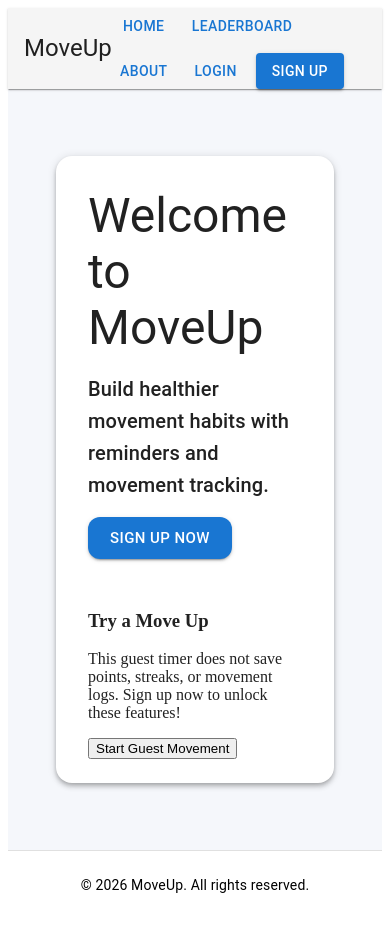
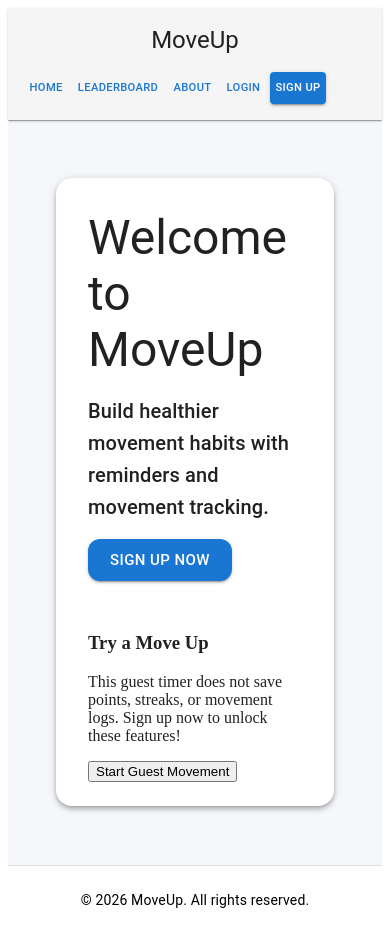
Before and after one commit to tedjburgess/moveUp, a React app in the folder frontend/: page / in a window 390 px wide. Built offline with nearby package versions, Linux system fonts and the light colour scheme; no server answers; the HTML template or start-up script is replaced by a standard one.

Commit message:
style: improve basic responsive layout and formatted

```diff
--- a/frontend/src/App.jsx
+++ b/frontend/src/App.jsx
@@ -4,6 +4,7 @@ import {
   Box,
   Button,
   Container,
+  Stack,
   Toolbar,
   Typography,
 } from "@mui/material";
@@ -19,7 +20,19 @@ import ProtectedPage from "./components/auth/ProtectedPage.jsx";
 
 function App() {
   const [currentPage, setCurrentPage] = useState("home");
-  const { user, isLoggedIn, logout } = useAuth();
+  const { isLoggedIn, logout } = useAuth();
+
+  const handleLogout = () => {
+    logout();
+    setCurrentPage("home");
+  };
+
+  const navButtonStyles = {
+    fontSize: { xs: "0.7rem", sm: "0.875rem" },
+    minWidth: "auto",
+    px: { xs: 0.7, sm: 1 },
+    whiteSpace: "nowrap",
+  };
 
   return (
     <Box
@@ -31,36 +44,78 @@ function App() {
       }}
     >
       <AppBar position="static" color="default" elevation={1}>
-        <Toolbar sx={{ display: "flex", justifyContent: "space-between" }}>
+        <Toolbar
+          sx={{
+            display: "flex",
+            flexDirection: { xs: "column", md: "row" },
+            alignItems: { xs: "stretch", md: "center" },
+            justifyContent: "space-between",
+            gap: 2,
+            py: { xs: 2, md: 1 },
+          }}
+        >
           <Typography
             variant="h5"
             fontWeight="bold"
-            sx={{ cursor: "pointer" }}
+            sx={{
+              cursor: "pointer",
+              textAlign: { xs: "center", md: "left" },
+            }}
             onClick={() => setCurrentPage("home")}
           >
             MoveUp
           </Typography>
 
-          <Box sx={{ display: "flex", gap: 1, flexWrap: "wrap" }}>
-            <Button onClick={() => setCurrentPage("home")}>Home</Button>
+          <Stack
+            direction="row"
+            spacing={{ xs: 0.5, sm: 1 }}
+            useFlexGap
+            flexWrap="wrap"
+            justifyContent={{ xs: "center", md: "flex-end" }}
+            sx={{
+              width: { xs: "100%", md: "auto" },
+              rowGap: 1,
+            }}
+          >
+            <Button sx={navButtonStyles} onClick={() => setCurrentPage("home")}>
+              Home
+            </Button>
 
-            <Button onClick={() => setCurrentPage("leaderboard")}>
+            <Button
+              sx={navButtonStyles}
+              onClick={() => setCurrentPage("leaderboard")}
+            >
               Leaderboard
             </Button>
 
-            <Button onClick={() => setCurrentPage("about")}>About</Button>
+            <Button
+              sx={navButtonStyles}
+              onClick={() => setCurrentPage("about")}
+            >
+              About
+            </Button>
 
             {isLoggedIn && (
               <>
-                <Button onClick={() => setCurrentPage("dashboard")}>
+                <Button
+                  sx={navButtonStyles}
+                  onClick={() => setCurrentPage("dashboard")}
+                >
                   Dashboard
                 </Button>
 
-                <Button onClick={() => setCurrentPage("account")}>
+                <Button
+                  sx={navButtonStyles}
+                  onClick={() => setCurrentPage("account")}
+                >
                   Account
                 </Button>
 
-                <Button color="error" onClick={logout}>
+                <Button
+                  sx={navButtonStyles}
+                  color="error"
+                  onClick={handleLogout}
+                >
                   Logout
                 </Button>
               </>
@@ -68,9 +123,15 @@ function App() {
 
             {!isLoggedIn && (
               <>
-                <Button onClick={() => setCurrentPage("login")}>Login</Button>
+                <Button
+                  sx={navButtonStyles}
+                  onClick={() => setCurrentPage("login")}
+                >
+                  Login
+                </Button>
 
                 <Button
+                  sx={navButtonStyles}
                   variant="contained"
                   onClick={() => setCurrentPage("signup")}
                 >
@@ -78,11 +139,26 @@ function App() {
                 </Button>
               </>
             )}
-          </Box>
+          </Stack>
         </Toolbar>
       </AppBar>
 
-      <Container component="main" maxWidth="lg" sx={{ py: 4, flex: 1 }}>
+      <Container
+        component="main"
+        maxWidth="lg"
+        sx={{
+          py: { xs: 3, md: 4 },
+          px: { xs: 2, sm: 3 },
+          flex: 1,
+          width: "100%",
+        }}
+      >
+        <Box
+          sx={{
+            maxWidth: "100%",
+            overflowX: "auto",
+          }}
+        >
           {currentPage === "home" && <Home setCurrentPage={setCurrentPage} />}
           {currentPage === "about" && <About />}
           {currentPage === "signup" && <SignUp />}
@@ -108,16 +184,20 @@ function App() {
           {currentPage === "login" && (
             <Login onLoginSuccess={() => setCurrentPage("dashboard")} />
           )}
+
           {currentPage === "leaderboard" && <Leaderboard />}
+        </Box>
       </Container>
 
       <Box
         component="footer"
         sx={{
           py: 3,
+          px: 2,
           textAlign: "center",
           backgroundColor: "#ffffff",
           borderTop: "1px solid #e0e0e0",
+          mt: "auto",
         }}
       >
         <Typography variant="body2" color="text.secondary">
```
Lines whose indentation alone changed are shown as unchanged.
